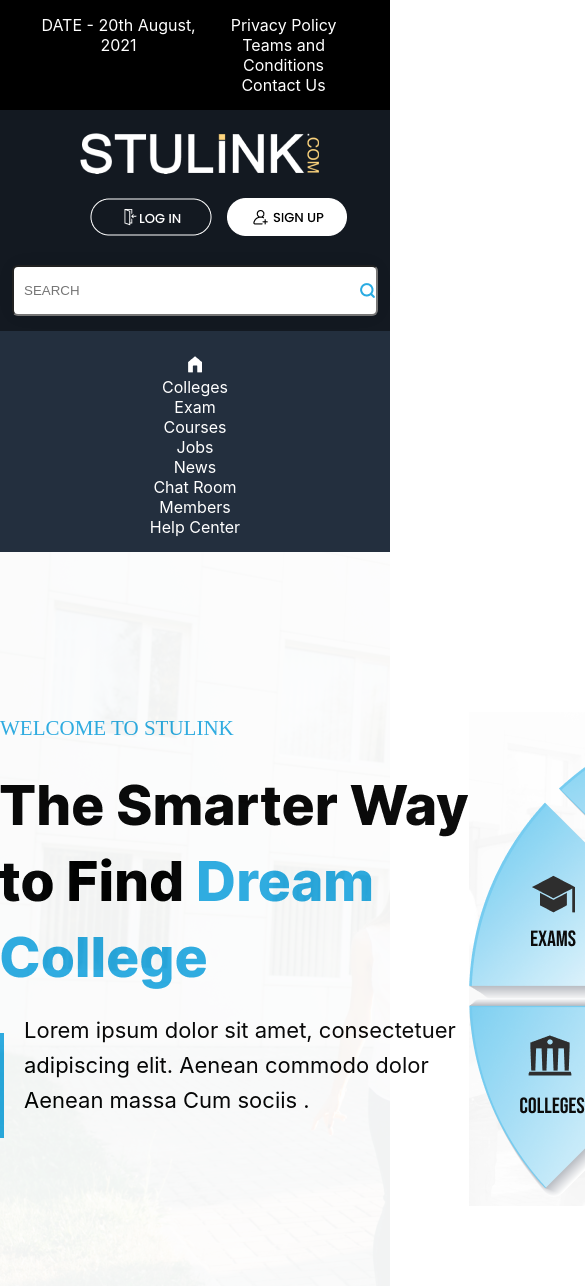
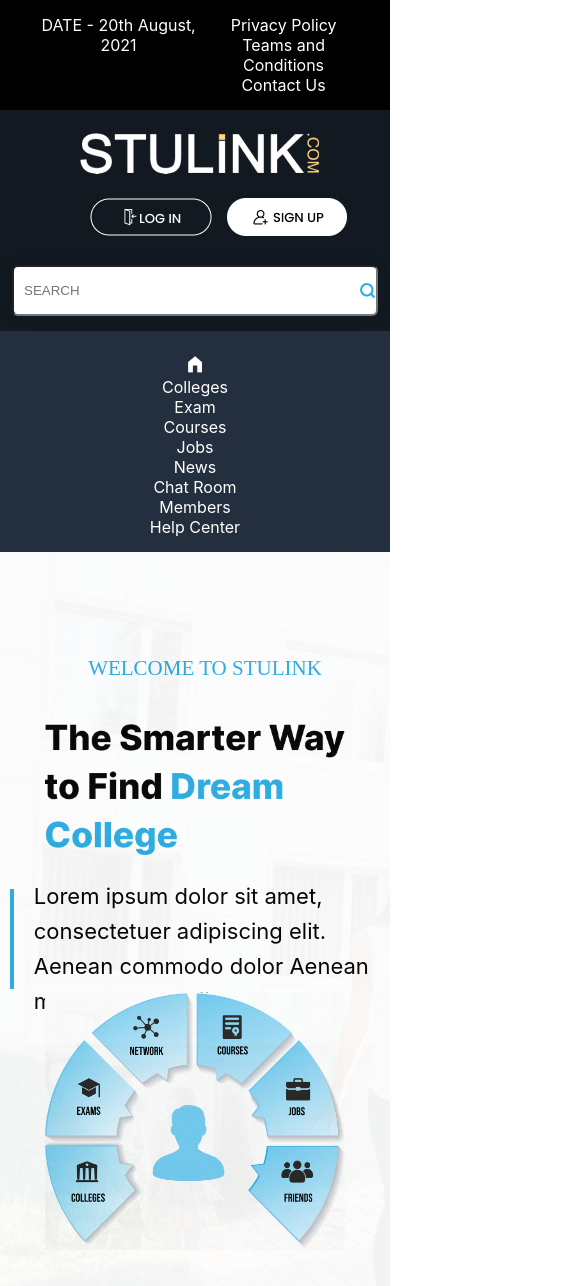
Before and after one commit to poojagautamcoder/STULINK, a React (Create React App) app: page / in a window 390 px wide. Shown: the top 1286 px of the page, 585 px wide, since content can reach past the window. Built offline with nearby package versions, Linux system fonts and the light colour scheme.

Commit message:
in-progress

```diff
--- a/src/components/Pagebody.js
+++ b/src/components/Pagebody.js
@@ -1,5 +1,5 @@
 import react from "react";
-import styles from "../styles/HomepageBody.css";
+import styles from "../styles/Bodypartone.css";
 import data from "../himages/OBJECTS.png";
 import text from "../himages/dreamcollege.png";
 import vline from "../himages/Rectangle 1142.png";
@@ -14,12 +14,12 @@
             </div>
             <br />
             <div className="data">
-              <img src={text} />
+              <img className="colored-text" src={text} />
             </div>
             <br />
             <div className="para">
             <div className="line">
-                <img src={vline}/>
+                <img className="verticle-line" src={vline}/>
               </div>
               <div className="lorem-text">
                 <p>
@@ -31,7 +31,7 @@
             </div>
           </div>
           <div>
-            <img src={data} />
+            <img className="colored-text chart"  src={data} />
           </div>
         </div>
       </div>
--- a/src/index.css
+++ b/src/index.css
@@ -1,7 +1,6 @@
-@tailwind base;
-@tailwind components;
-@tailwind utilities;
+
 body {
+  box-sizing: border-box;
   margin: 0;
   font-family: -apple-system, BlinkMacSystemFont, "Segoe UI", "Roboto", "Oxygen",
     "Ubuntu", "Cantarell", "Fira Sans", "Droid Sans", "Helvetica Neue",
--- /dev/null
+++ b/src/styles/Bodypartone.css
@@ -0,0 +1,152 @@
+.container {
+  max-width: 100%;
+  height: 769px;
+  margin: auto;
+  background: url(../himages/grouppicture.png);
+}
+.overlay {
+  top: 178px;
+  height: 769px;
+  max-width: 1830px;
+  opacity: 95%;
+  background: #ffffff;
+  margin-left: auto;
+}
+.child-overlay {
+  display: flex;
+  justify-content: space-evenly;
+  padding-top: 10rem;
+}
+.welcome {
+  height: 32px;
+  color: #29abe2;
+  font-family: Poppins;
+  font-size: 21px;
+  font-style: normal;
+  font-weight: 500;
+  line-height: 32px;
+  text-align: left;
+}
+
+.data {
+  padding-top: 20px;
+}
+.lorem-text {
+  max-width: 459px;
+  height: 100px;
+  font-family: Inter;
+  font-size: 22px;
+  font-style: normal;
+  font-weight: 400;
+  line-height: 35px;
+  text-align: left;
+  display: flex;
+  padding-left: 20px;
+}
+.para {
+  display: flex;
+  justify-content: space-between;
+}
+.line {
+  padding-top: 20px;
+}
+/* media query */
+@media screen and (max-width: 2560px) {
+  .overlay {
+    max-width: 2530px;
+  }
+  .line{
+      padding-top: 0%;
+  }
+}
+@media screen and (max-width: 1440px) {
+  .overlay {
+    max-width: 1415px;
+  }
+}
+@media screen and (max-width: 1024px) {
+  .overlay {
+    max-width: 1010px;
+  }
+  .colored-text {
+    max-width: 450px;
+    height: auto;
+  }
+}
+@media screen and (max-width: 768px) {
+  .overlay {
+    max-width: 738px;
+  }
+  .welcome{
+      padding-left: 20px;
+  }
+  .colored-text {
+    max-width: 350px;
+    height: auto;
+  }
+  .line{
+      padding-left: 5px;
+      padding-top: 10px;
+  }
+  .verticle-line{
+    height: 120px;
+  }
+}
+@media screen and (max-width: 425px) {
+  .overlay {
+    max-width: 410px;
+  }
+  .colored-text {
+    max-width: 300px;
+    height: auto;
+  }
+  .welcome {
+    text-align: center;
+  }
+  .child-overlay {
+    padding-top: 100px;
+    display: block;
+    justify-content: center;
+  }
+  .lorem-text {
+    font-family: Inter;
+    font-size: 22px;
+    line-height: 35px;
+    text-align: left;
+  }
+  .line {
+    padding-top: 10px;
+    padding-left: 10px;
+}
+.verticle-line{
+    height: 100px;
+}
+}
+@media screen and (max-width: 375px) {
+  .overlay {
+    max-width: 360px;
+  }
+  .colored-text {
+    max-width: 250px;
+    height: auto;
+  }
+  .chart{
+      padding-top: 30px;
+  }
+  .line {
+    padding-top: 12px;
+    padding-left: 10px;
+}
+.verticle-line{
+    height: 120px;
+}
+}
+@media screen and (max-width: 320px) {
+  .overlay {
+    max-width: 305px;
+  }
+  .colored-text {
+    max-width: 200px;
+    height: auto;
+  }
+}
--- a/src/styles/HomepageBody.css
+++ b/src/styles/HomepageBody.css
@@ -1,55 +1,3 @@
-.container {
-  max-width:100%;
-  height: 769px;
-  margin: auto;
-  background: url(../himages/grouppicture.png);
-}
-.overlay {
-  top: 178px;
-  height: 769px;
-  max-width: 1830px;
-  opacity: 95%;
-  background: #ffffff;
-   margin-left: auto;
-}
-.child-overlay {
-  display: flex;
-  justify-content: space-evenly;
-  padding-top: 10rem;
-}
-.welcome {
-  height: 32px;
-  color: #29abe2;
-  font-family: Poppins;
-  font-size: 21px;
-  font-style: normal;
-  font-weight: 500;
-  line-height: 32px;
-  text-align: left;
-}
-.data {
-  padding-top: 20px;
-}
-.lorem-text {
-  max-width: 459px;
-  height: 100px;
-  font-family: Inter;
-  font-size: 22px;
-  font-style: normal;
-  font-weight: 400;
-  line-height: 35px;
-  text-align: left;
-  display: flex;
-  padding-left: 20px;
-}
-.para {
-  display: flex;
-  justify-content: space-between;
-}
-.line {
-  padding-top: 20px;
-}
-
 /* Next part */
 .college-container {
   max-width:100%;
```
